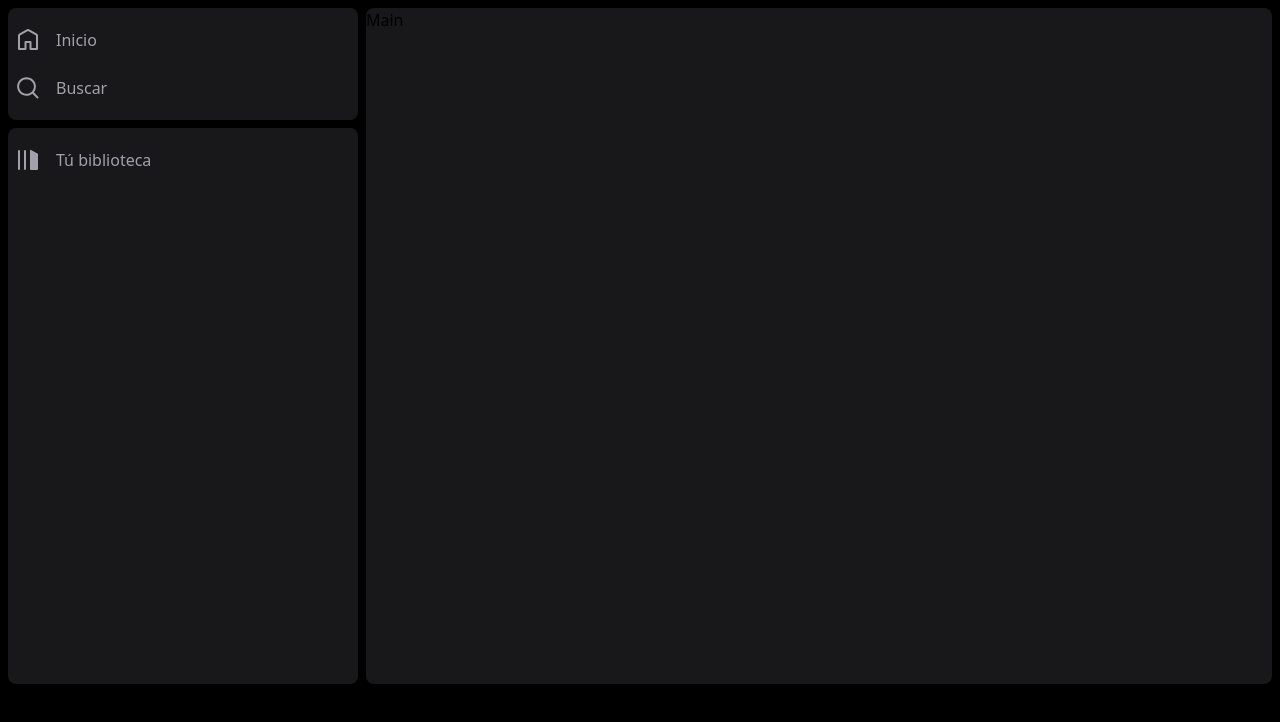
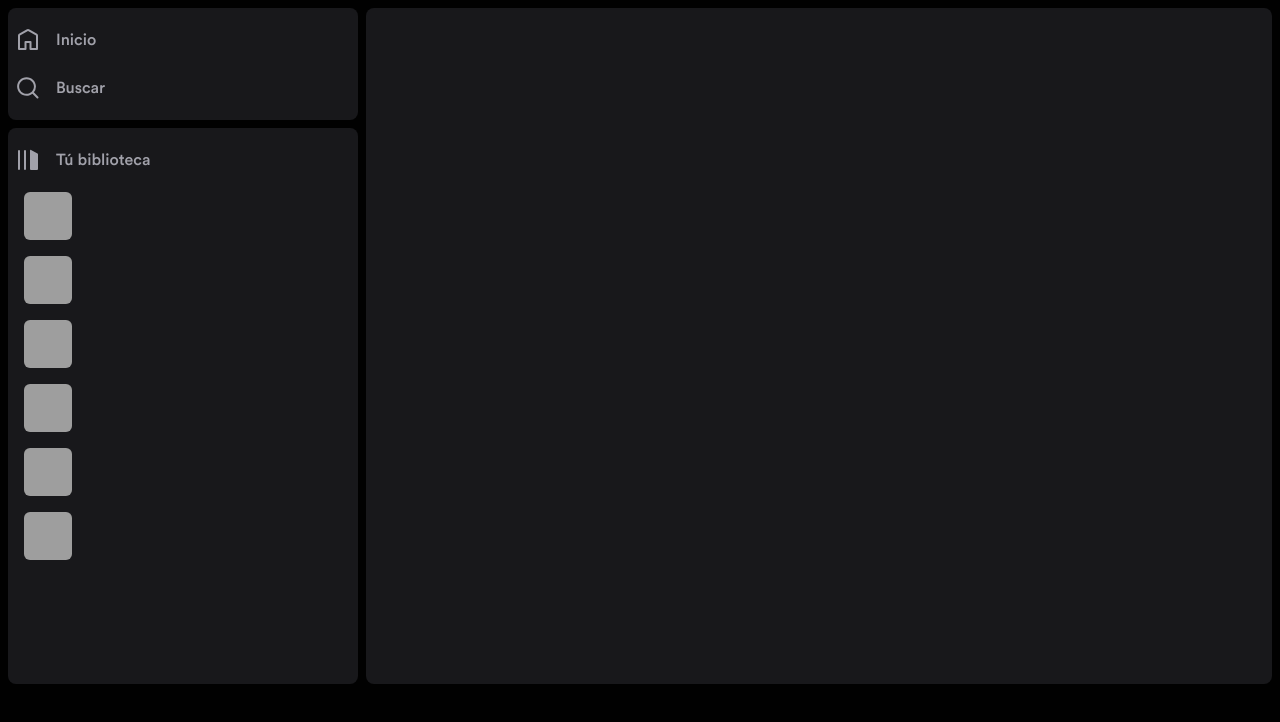
Before and after one commit to Edirju/spotify-clone, an Astro site: page / in a window 1280 px wide. Built offline with nearby package versions, Linux system fonts and the light colour scheme; Astro itself is replaced by a stand-in of ours; grey boxes are pictures that could not be loaded.

Commit message:
Update tsconfig - Crear componentes

```diff
--- a/src/components/AsideMenu.astro
+++ b/src/components/AsideMenu.astro
@@ -3,6 +3,9 @@ import LibraryIcon from "../icons/Library.astro";
 import HomeIcon from "../icons/Home.astro";
 import SearchIcon from "../icons/Search.astro";
 import SideMenuItem from "./SideMenuItem.astro";
+import SideMenuCard from '@/components/SideMenuCard.astro'
+
+import { playlists } from '@/lib/data'
 ---
 
 <nav class="flex flex-col flex-1 gap-2">
@@ -25,6 +28,11 @@ import SideMenuItem from "./SideMenuItem.astro";
         <LibraryIcon />
         Tú biblioteca
       </SideMenuItem>
+
+      <!-- Carga de Playlist  -->
+      {
+        playlists.map(playlist => <SideMenuCard playlist={playlist} />)
+      }
     </ul>
   </div>
 </nav>
--- /dev/null
+++ b/src/components/SideMenuCard.astro
@@ -0,0 +1,21 @@
+---
+import { playlists, type Playlist } from "@/lib/data";
+
+interface Props {
+  playlist: Playlist;
+}
+
+const { playlist } = Astro.props;
+const { id, cover, title, artists, color } = playlist;
+
+const artistsString = artists.join(", ");
+---
+
+<a
+  href={`/playlist/${id}`}
+  class="playlist-item flex relative p-2 overflow-hidden items-center gap-4 rounded-md hover:bg-zinc-500"
+>
+  <picture class="h-12 w-12 flex-none">
+    <img src={cover} alt={`Cover of ${title} by ${artistsString}`} class="object-cover w-full h-full rounded-md">
+  </picture>
+</a>
--- a/src/layouts/Layout.astro
+++ b/src/layouts/Layout.astro
@@ -1,5 +1,5 @@
 ---
-import AsideMenu from '../components/AsideMenu.astro'
+import AsideMenu from "../components/AsideMenu.astro";
 interface Props {
   title: string;
 }
@@ -18,17 +18,16 @@ const { title } = Astro.props;
     <title>{title}</title>
   </head>
   <body>
-		<div id="app" class=" relative h-screen p-2 gap-2">
+    <div id="app" class="relative h-screen p-2 gap-2">
       <aside class="[grid-area:aside] flex flex-col overflow-y-auto">
         <AsideMenu />
       </aside>
 
       <main class="[grid-area:main] rounded-lg bg-zinc-900 overflow-y-auto">
-				Main
+				<slot />
       </main>
 
-			<footer class="[grid-area:player] min-h-[100px] "></footer>
-			<slot />
+      <footer class="[grid-area:player] min-h-[100px]"></footer>
     </div>
   </body>
 </html>
@@ -37,8 +36,8 @@ const { title } = Astro.props;
   #app {
     display: grid;
     grid-template-areas:
-			'aside main main'
-			'player player player';
+      "aside main main"
+      "player player player";
     grid-template-columns: 350px 1fr;
     grid-template-rows: 1fr auto;
   }
@@ -46,8 +45,48 @@ const { title } = Astro.props;
 
 <style is:global>
   html {
-		font-family: system-ui, sans-serif;
-		background: #000;
+    font-family: "CircularStd", system-ui, sans-serif;
+    background: #010101;
+		color: #fafafa;
   }
 
+  @font-face {
+    font-family: "CircularStd";
+    src: url("/fonts/CircularStd-Medium.woff2") format("woff2");
+    font-weight: 500;
+    font-style: normal;
+    font-display: swap;
+  }
+
+  @font-face {
+    font-family: "CircularStd";
+    src: url("/fonts/CircularStd-Book.woff2") format("woff2");
+    font-weight: 400;
+    font-style: normal;
+    font-display: swap;
+  }
+
+  @font-face {
+    font-family: "CircularStd";
+    src: url("/fonts/CircularStd-Light.woff2") format("woff2");
+    font-weight: 300;
+    font-style: normal;
+    font-display: swap;
+  }
+
+  @font-face {
+    font-family: "CircularStd";
+    src: url("/fonts/CircularStd-Bold.woff2") format("woff2");
+    font-weight: 700;
+    font-style: normal;
+    font-display: swap;
+  }
+
+  @font-face {
+    font-family: "CircularStd";
+    src: url("/fonts/CircularStd-Black.woff2") format("woff2");
+    font-weight: 900;
+    font-style: normal;
+    font-display: swap;
+  }
 </style>
```
Also changed, not shown: tsconfig.json (+19 -0 lines). Lines whose indentation alone changed are shown as unchanged.
